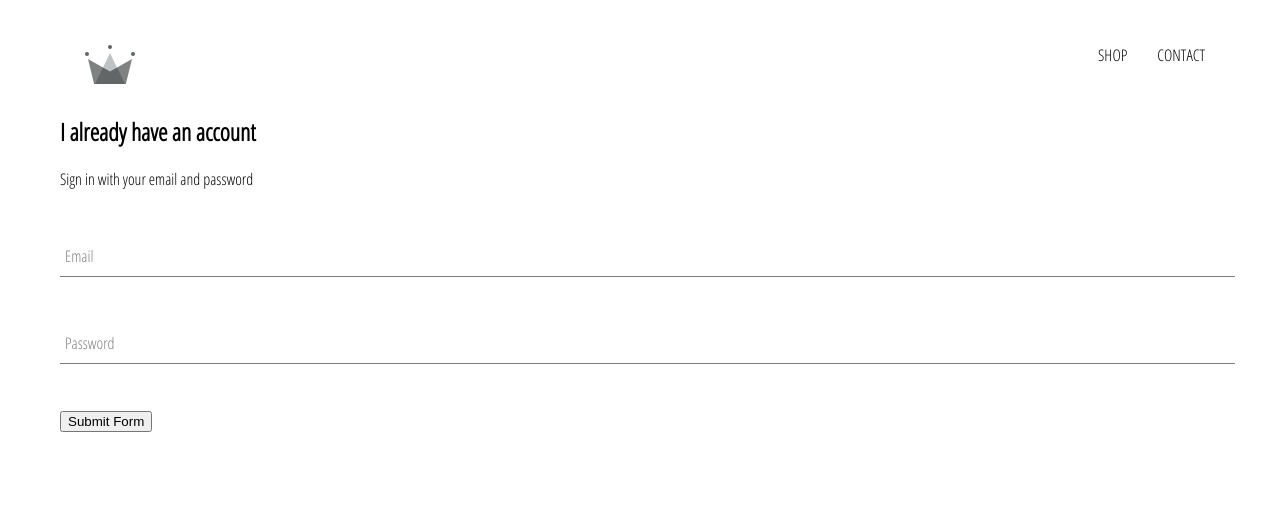
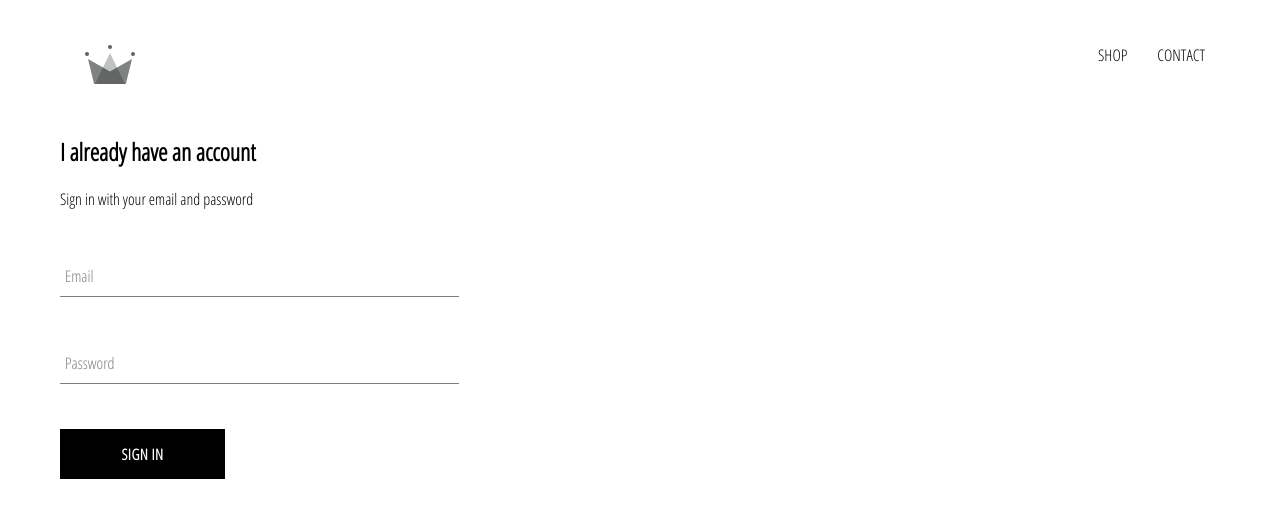
Before and after one commit to pritam-das/ecommerce_platform, a React (Create React App) app: page /signin in a window 1280 px wide. Shown: the top 518 px of the page. Built offline with nearby package versions, Linux system fonts and the light colour scheme.

Commit message:
custom buttons implemented

```diff
--- /dev/null
+++ b/src/components/custom-button/custom-button.component.jsx
@@ -0,0 +1,11 @@
+import React from 'react';
+
+import './custom-button.styles.scss';
+
+const CustomButton = ({ children, ...otherProps }) => (
+    <button className='custom-button' { ...otherProps }>
+        {children}
+    </button>
+)
+
+export default CustomButton;
--- /dev/null
+++ b/src/components/custom-button/custom-button.styles.scss
@@ -0,0 +1,22 @@
+.custom-button {
+  min-width: 165px;
+  width: auto;
+  height: 50px;
+  letter-spacing: 0.5px;
+  line-height: 50px;
+  padding: 0 35px 0 35px;
+  font-size: 15px;
+  background-color: black;
+  color: white;
+  text-transform: uppercase;
+  font-family: 'Open Sans Condensed';
+  font-weight: bolder;
+  border: none;
+  cursor: pointer;
+
+  &:hover {
+    background-color: white;
+    color: black;
+    border: 1px solid black;
+  }
+}
--- a/src/components/sign-in/sign-in.component.jsx
+++ b/src/components/sign-in/sign-in.component.jsx
@@ -1,6 +1,7 @@
 import React from 'react';
 
 import FormInput from '../form-input/form-input.component';
+import CustomButton from '../custom-button/custom-button.component';
 
 import './sign-in.styles.scss';
 
@@ -51,7 +52,7 @@
                     required
                 />
 
-                <input type="submit" value="Submit Form"/>
+                <CustomButton type="submit"> Sign In </CustomButton>
             </form>
         </div>
         )}
--- a/src/components/sign-in/sign-in.styles.scss
+++ b/src/components/sign-in/sign-in.styles.scss
@@ -0,0 +1,9 @@
+.sign-in{
+    width: 30vw;
+    display: flex;
+    flex-direction: column;
+
+    .title{
+        margin: 10px 0;
+    }
+}
```
